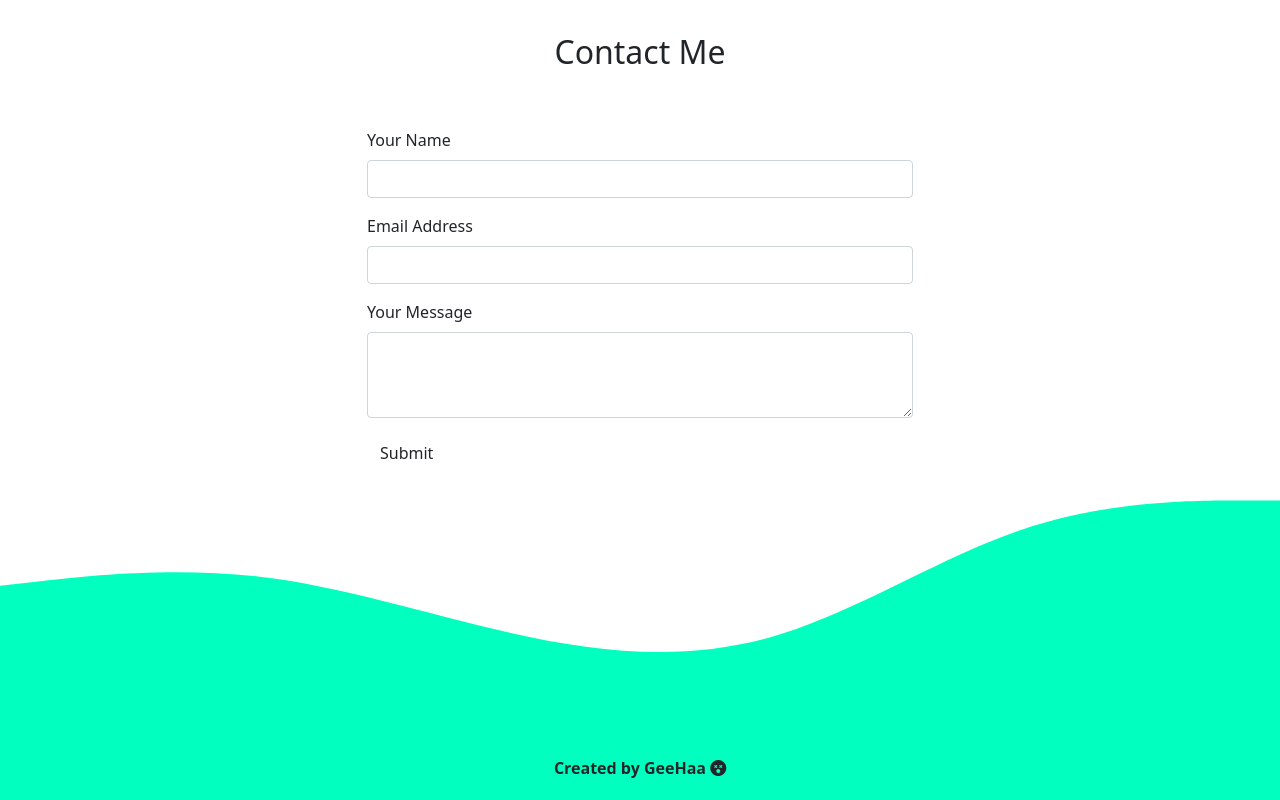
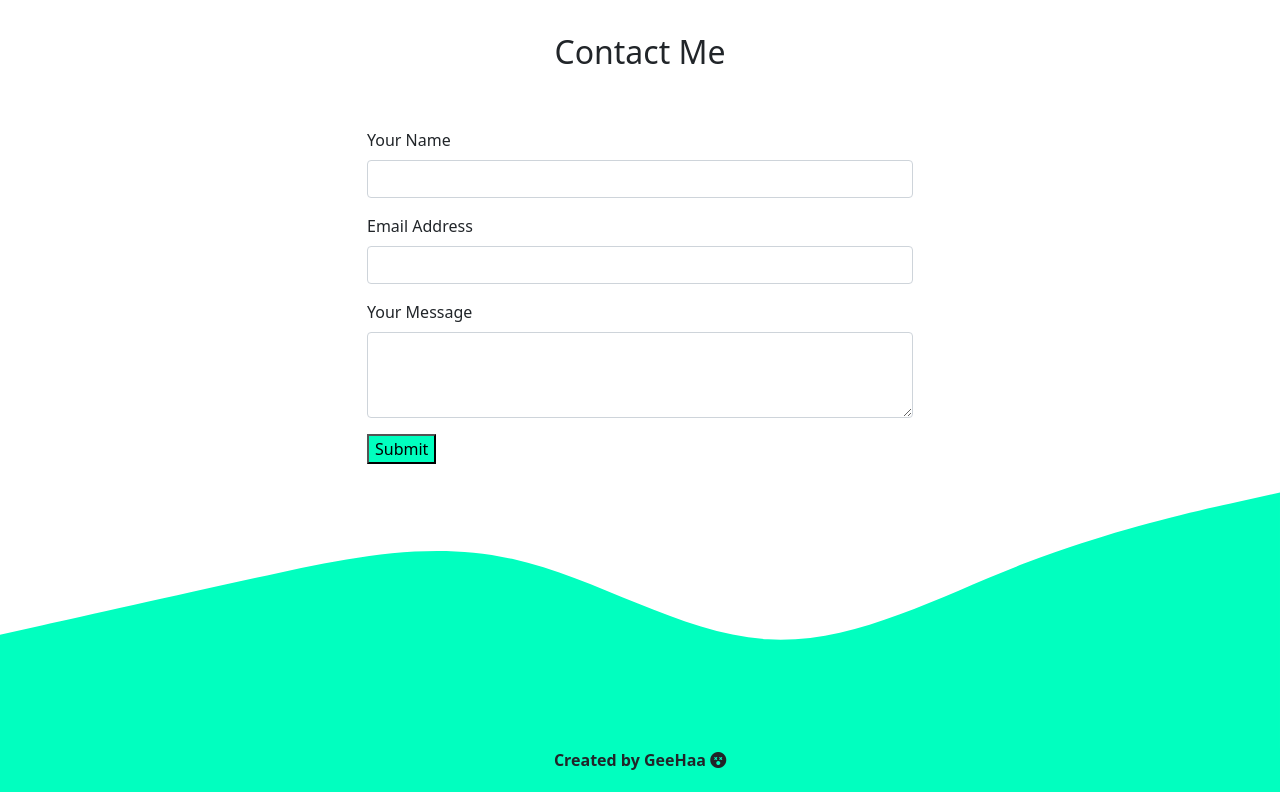
Before and after one commit to GilangHermawan/geehaa, a plain HTML site: page index.html in a window 1280 px wide. Shown: the part 3014-3814 px from the top of the page. Drawn offline with nearby package versions, Linux system fonts and the light colour scheme.

Commit message:
merubah color button jadi stabilo

```diff
--- a/index.html
+++ b/index.html
@@ -175,12 +175,12 @@
                 <label for="pesan" class="form-label">Your Message</label>
                 <textarea class="form-control" id="pesan" rows="3"></textarea>
               </div>
-              <button type="submit" class="btn btn-teal">Submit</button>
+              <button type="submit" style="background-color: #01ffbf;">Submit</button>
             </form>
           </div>
         </div>
       </div>
-      <svg xmlns="http://www.w3.org/2000/svg" viewBox="0 0 1440 320"><path fill="#01ffbf" fill-opacity="1" d="M0,128L48,122.7C96,117,192,107,288,117.3C384,128,480,160,576,181.3C672,203,768,213,864,186.7C960,160,1056,96,1152,64C1248,32,1344,32,1392,32L1440,32L1440,320L1392,320C1344,320,1248,320,1152,320C1056,320,960,320,864,320C768,320,672,320,576,320C480,320,384,320,288,320C192,320,96,320,48,320L0,320Z"></path></svg>
+      <svg xmlns="http://www.w3.org/2000/svg" viewBox="0 0 1440 320"><path fill="#01ffbf" fill-opacity="1" d="M0,192L48,181.3C96,171,192,149,288,128C384,107,480,85,576,106.7C672,128,768,192,864,197.3C960,203,1056,149,1152,112C1248,75,1344,53,1392,42.7L1440,32L1440,320L1392,320C1344,320,1248,320,1152,320C1056,320,960,320,864,320C768,320,672,320,576,320C480,320,384,320,288,320C192,320,96,320,48,320L0,320Z"></path></svg>
     </section>
     <!-- Akhir Contact -->
 
```
